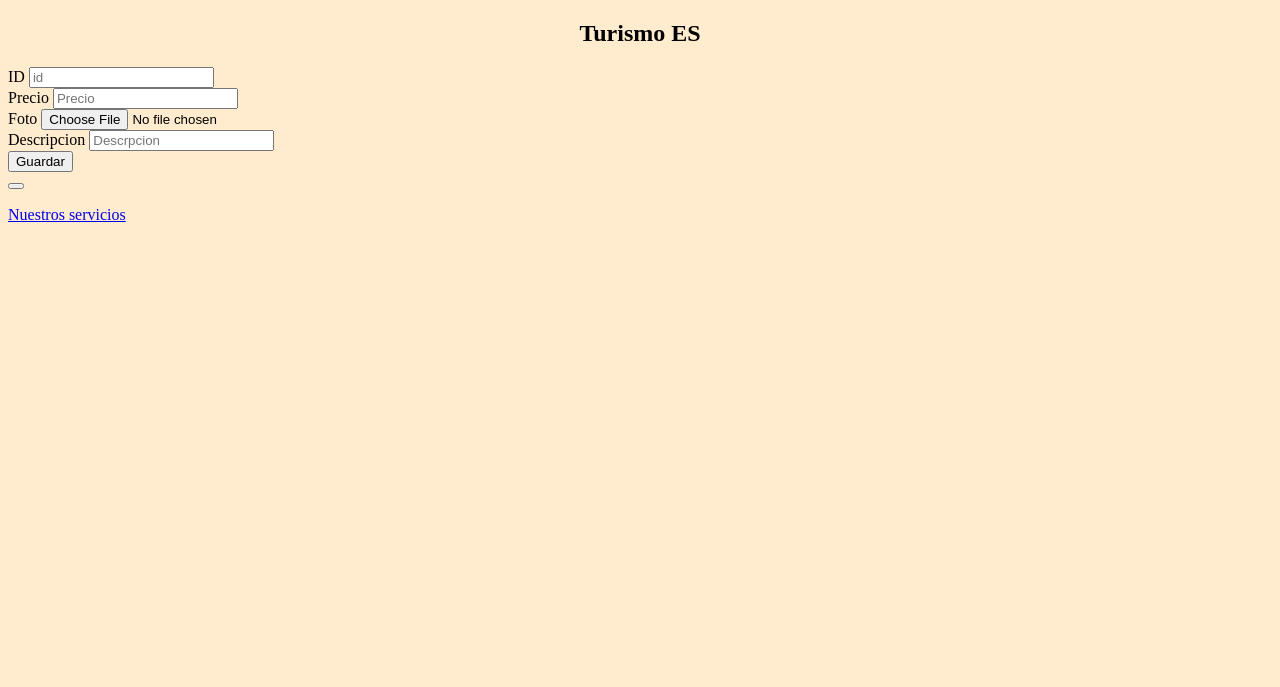
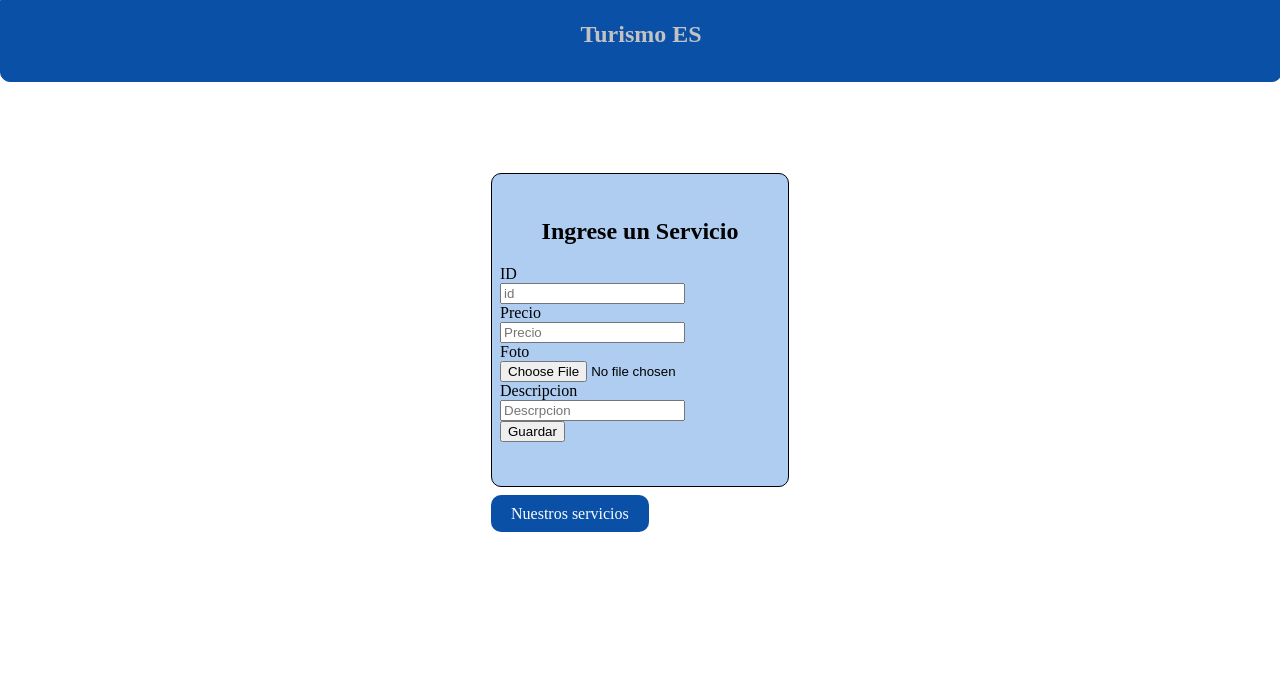
Before and after one commit to TheN1c0/Act_TurismoES, a Django app: page /turismo/index in a window 1280 px wide. Shown: the top 687 px of the page. Run offline with Django 5.2, Linux system fonts and the light colour scheme; data comes from the database, SQL or seed files in the repository.

Commit message:
Se mejoró el css

```diff
--- a/TurismoES/turismo/static/turismo/css/styles.css
+++ b/TurismoES/turismo/static/turismo/css/styles.css
@@ -1,6 +1,53 @@
 body{
-    background-color: blanchedalmond;
+    background-color: white;
 }
 #empresa{
     text-align: center;
 }
+nav{
+    position: absolute;
+    top: 0%;
+    left: 0%;
+    height: 10vh;
+    width: 100%;
+    background-color: rgb(10, 80, 167);
+    border: 1px solid rgb(10, 80, 167) ;
+    border-bottom-left-radius: 10px;
+    border-bottom-right-radius: 10px;
+    color: rgb(194, 194, 194);
+}
+.contenedor{
+    position: relative;
+    height: 85vh;
+    width: 100%;
+
+}
+.contenido{
+    position: absolute;
+    left: 50%;
+    top: 50%;
+    transform: translate(-50%, -50%);
+}
+h2{
+    text-align: center;
+}
+.boton{
+    background-color: rgb(10, 80, 167);
+    text-decoration: none;
+    color: rgb(251, 253, 254);
+    border-radius: 10px;
+    padding: 10px 20px;
+
+}
+.formulario{
+    background-color: rgba(105, 159, 229, 0.534);
+    border: 1px solid black;
+    border-radius: 10px;
+    height: 35vh;
+    width: 35vh;
+    padding: 1vh;
+    padding-top:3vh;
+}
+input{
+    display: block;
+}
--- a/TurismoES/turismo/static/turismo/css/stylesListar.css
+++ b/TurismoES/turismo/static/turismo/css/stylesListar.css
@@ -12,4 +12,9 @@
     margin: 10px 0;
     background-color: rgba(22, 185, 84, 0.534);
     text-align: center;
+    border-radius: 10px;
+    padding: 2%;
 }
+h2{
+    background-color: rgba(0, 0, 255, 0.116);
+}
--- a/TurismoES/turismo/templates/turismo/index.html
+++ b/TurismoES/turismo/templates/turismo/index.html
@@ -17,8 +17,12 @@
         <nav id="barranav">
         <h1 id="empresa">Turismo ES</h1>
         </nav>
+        <div class="contenedor">
+            <div class="contenido">
 
-        <div>
+
+                <div class="formulario">
+                    <h2>Ingrese un Servicio</h2>
                     <form action="{% url 'registrarServicio' %}" method="POST"  enctype="multipart/form-data"> {% csrf_token %}
                         <div>
                             <label for="id">ID</label>
@@ -40,13 +44,15 @@
                             <input type="submit" value="Guardar">
                         </div>
                     </form>
+
                 </div>
-        <button >
+                <br>
 
-        </button>
-        <p>
-            <a href="{% url 'listar' %}">Nuestros servicios</a>
-        </p>
+
+
+                <a href="{% url 'listar' %}" class="boton">Nuestros servicios</a>
+            </div>
+        </div>
     </div>
     <script src="{% static 'turismo/js/scripts.js' %}"></script>
 </body>
--- a/TurismoES/turismo/urls.py
+++ b/TurismoES/turismo/urls.py
@@ -1,4 +1,5 @@
 from django.urls import path
 from . import views
+from django.shortcuts import redirect
 
-urlpatterns = [path('index', views.index, name='index'),path('listadoSQL', views.listadoSQL, name='listadoSQL'), path('listar', views.listar, name='listar'), path('registrarServicio', views.registrarServicio,  name='registrarServicio'),]
+urlpatterns = [path('index', views.index, name='index'),path('listadoSQL', views.listadoSQL, name='listadoSQL'), path('listar', views.listar, name='listar'), path('registrarServicio', views.registrarServicio,  name='registrarServicio'),path('',views.index, name='index'),]
```
Lines whose indentation alone changed are shown as unchanged.
